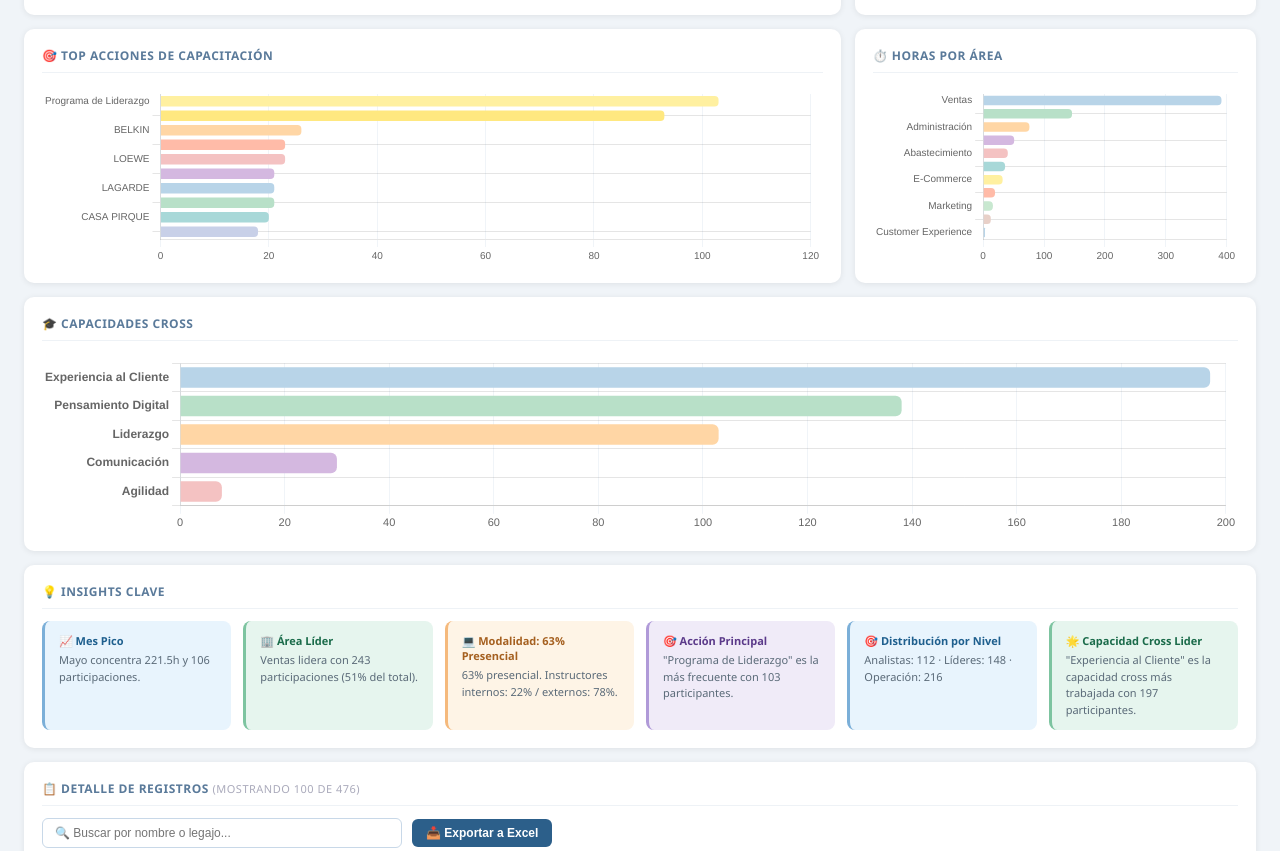
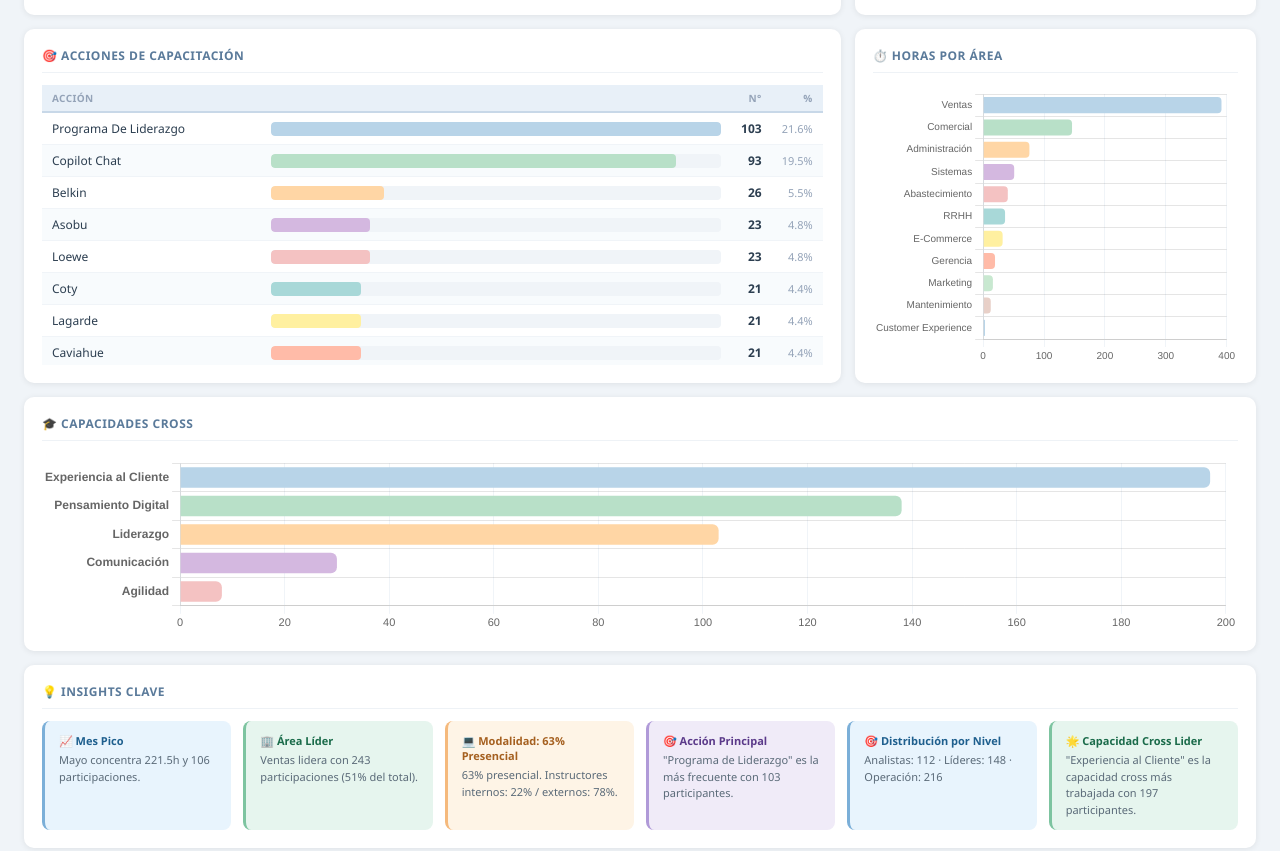
Before and after one commit to Eri-Sol/IndicadoresCapacitacionShopGallery, a plain HTML site: page index.html in a window 1280 px wide. Shown: the part 934-1785 px from the top of the page. Drawn offline with nearby package versions, Linux system fonts and the light colour scheme.

Commit message:
Add files via upload

```diff
--- a/index.html
+++ b/index.html
@@ -251,8 +251,8 @@
   </div>
 
   <div class="card wide">
-    <h3>🎯 Top Acciones de Capacitación</h3>
-    <div class="chart-wrap" style="height:220px"><canvas id="ch-acciones"></canvas></div>
+    <h3>🎯 Acciones de Capacitación</h3>
+    <div id="acciones-table" style="max-height:280px;overflow-y:auto;"></div>
   </div>
 
   <div class="card">
@@ -534,12 +534,37 @@
 
 function renderAcciones() {
   var by = groupBy(filtered,'Acción');
-  var sorted = Object.keys(by).map(function(k){return{k:k,v:by[k]};} ).sort(function(a,b){return b.v.count-a.v.count;}).slice(0,10);
-  makeChart('ch-acciones', {
-    type:'bar',
-    data:{ labels:sorted.map(function(x){return x.k.length>30?x.k.slice(0,28)+'…':x.k;}), datasets:[{ label:'Participantes', data:sorted.map(function(x){return x.v.count;}), backgroundColor:['#FFF0A0','#FFE880','#FFD6A5','#FFBBA8','#F4C2C2','#D4B8E0','#B8D4E8','#B8E0C8','#A8D8D8','#C8D0E8'], borderRadius:4 }] },
-    options:{ indexAxis:'y', responsive:true, maintainAspectRatio:false, plugins:{legend:{display:false}}, scales:{ x:{grid:{color:'#f0f4f8'},ticks:{font:{size:10}}}, y:{ticks:{font:{size:10}}} } }
-  });
+  var sorted = Object.keys(by).map(function(k){return{k:k,v:by[k]};}).sort(function(a,b){return b.v.count-a.v.count;});
+  var total = sorted.reduce(function(s,x){return s+x.v.count;},0);
+  var maxCount = sorted.length ? sorted[0].v.count : 1;
+  function toTitle(s) { return s.replace(/\w\S*/g, function(w){ return w.charAt(0).toUpperCase()+w.substr(1).toLowerCase(); }); }
+  var colors = ['#B8D4E8','#B8E0C8','#FFD6A5','#D4B8E0','#F4C2C2','#A8D8D8','#FFF0A0','#FFBBA8','#C8E8D0','#E8D0C8','#D0D8F0','#F0E8C8','#C8F0E8','#F0C8D8','#E0C8F0','#C8EAD0','#F0D8C0','#D8F0C8','#C8D0E8'];
+  var rows = sorted.map(function(x, i) {
+    var pct = total ? ((x.v.count/total)*100).toFixed(1) : 0;
+    var barW = maxCount ? ((x.v.count/maxCount)*100).toFixed(0) : 0;
+    var color = colors[i % colors.length];
+    return '<tr style="border-bottom:1px solid #f0f4f8;">'
+      +'<td style="padding:7px 10px;font-size:12px;color:#2c3e50;white-space:nowrap;min-width:200px;">'+toTitle(x.k)+'</td>'
+      +'<td style="padding:7px 10px;width:100%;">'
+        +'<div style="background:#f0f4f8;border-radius:4px;height:14px;overflow:hidden;">'
+          +'<div style="width:'+barW+'%;background:'+color+';height:100%;border-radius:4px;transition:width .4s;"></div>'
+        +'</div>'
+      +'</td>'
+      +'<td style="padding:7px 10px;font-size:12px;font-weight:700;color:#2c3e50;text-align:right;white-space:nowrap;">'+x.v.count+'</td>'
+      +'<td style="padding:7px 10px;font-size:11px;color:#94a3b8;text-align:right;white-space:nowrap;">'+pct+'%</td>'
+    +'</tr>';
+  }).join('');
+  var container = document.getElementById('acciones-table');
+  if (container) {
+    container.innerHTML = '<table style="width:100%;border-collapse:collapse;">'
+      +'<thead><tr style="border-bottom:2px solid #e8f0f8;">'
+      +'<th style="padding:6px 10px;font-size:10px;color:#94a3b8;text-align:left;text-transform:uppercase;letter-spacing:.4px;">Acción</th>'
+      +'<th style="padding:6px 10px;font-size:10px;color:#94a3b8;text-align:left;text-transform:uppercase;letter-spacing:.4px;"></th>'
+      +'<th style="padding:6px 10px;font-size:10px;color:#94a3b8;text-align:right;text-transform:uppercase;letter-spacing:.4px;">N°</th>'
+      +'<th style="padding:6px 10px;font-size:10px;color:#94a3b8;text-align:right;text-transform:uppercase;letter-spacing:.4px;">%</th>'
+      +'</tr></thead>'
+      +'<tbody>'+rows+'</tbody></table>';
+  }
 }
 
 function renderHorasArea() {
```
